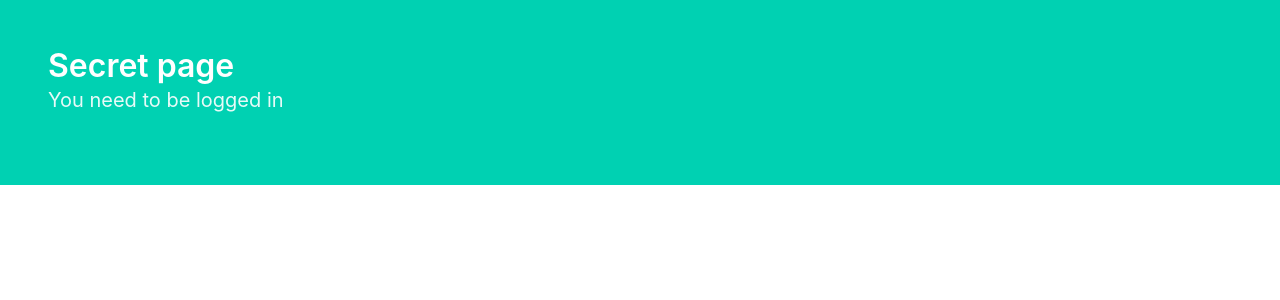
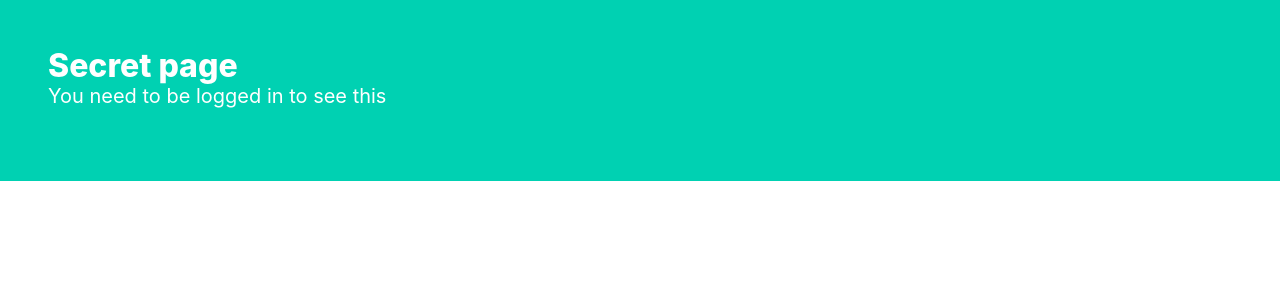
Before and after one commit to Fritadila/sweeter-project, a Flask app: template templates/secret.html in a window 1280 px wide. Shown: the top 300 px of the page. Run offline with Flask 3, Linux system fonts and the light colour scheme; the template is opened without the code that fills it, so the values that code supplies are empty; some libraries are stand-ins or nearby versions.

Commit message:
secret.html

```diff
--- a/templates/secret.html
+++ b/templates/secret.html
@@ -2,28 +2,31 @@
 <html lang="en">
 
 <head>
-    <title>Secret | SWEETER</title>
-    <meta charset="utf-8" />
-    <meta name="viewport" content="width=device-width, initial-scale=1, shrink-to-fit=no" />
+    <link rel="shortcut icon" href="{{ url_for('static', filename='favico.ico') }}" type="image/x-icon" />
 
-    <!-- Bulma CSS -->
-    <link rel="stylesheet" href="https://cdn.jsdelivr.net/npm/bulma@0.9.1/css/bulma.min.css" />
-    <!-- Font Awesome CSS -->
+    <meta property="og:title" content="Sweeter - the sweetest site" />
+    <meta property="og:description" content="Are you looking for me" />
+    <meta property="og:image" content="{{ url_for('static', filename='ogimage.jpg') }}" />
+
+    <meta charset="UTF-8">
+    <meta name="viewport" content="width=device-width, initial-scale=1.0">
+    <title>Sweeter | The Sweetest</title>
+
+    <link rel="stylesheet" href="https://cdn.jsdelivr.net/npm/bulma@1.0.0/css/bulma.min.css">
+
     <link href="//maxcdn.bootstrapcdn.com/font-awesome/4.7.0/css/font-awesome.min.css" rel="stylesheet" />
 
-    <!-- JS -->
     <script src="https://ajax.googleapis.com/ajax/libs/jquery/3.4.1/jquery.min.js"></script>
+
     <script src="https://cdnjs.cloudflare.com/ajax/libs/jquery-cookie/1.4.1/jquery.cookie.js"></script>
-
-    <script></script>
 </head>
 
 <body>
     <section class="hero is-primary">
         <div class="hero-body">
-            <p class="title">Secret page</p>
-            <p class="subtitle">You need to be logged in</p>
-            <p class="subtitle">{{user_info.profile_name}}</p>
+            <p class="title has-text-white">Secret page</p>
+            <p class="subtitle has-text-white">You need to be logged in to see this</p>
+            <p class="subtitle has-text-white">{{ user_info.profile_name }}</p>
         </div>
     </section>
 </body>
```
